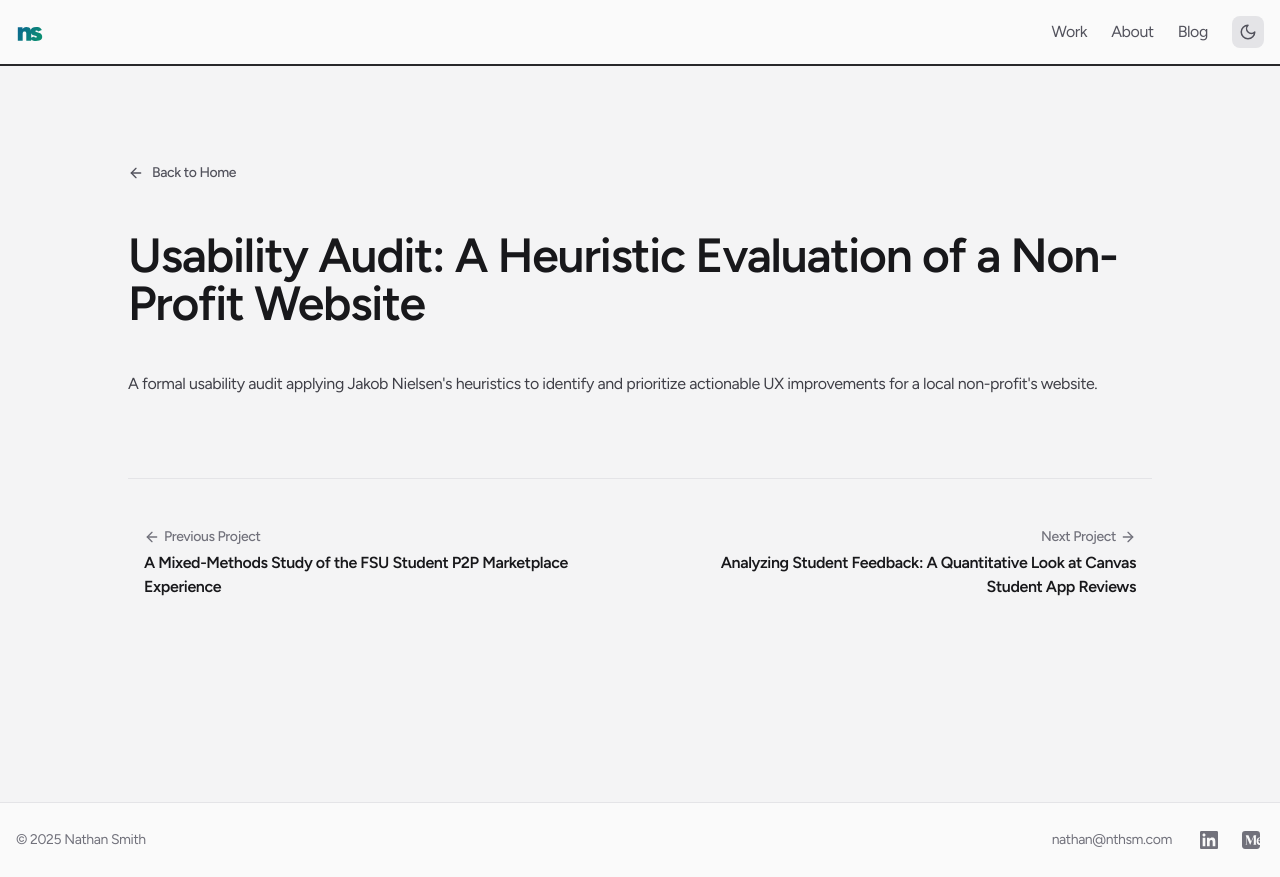
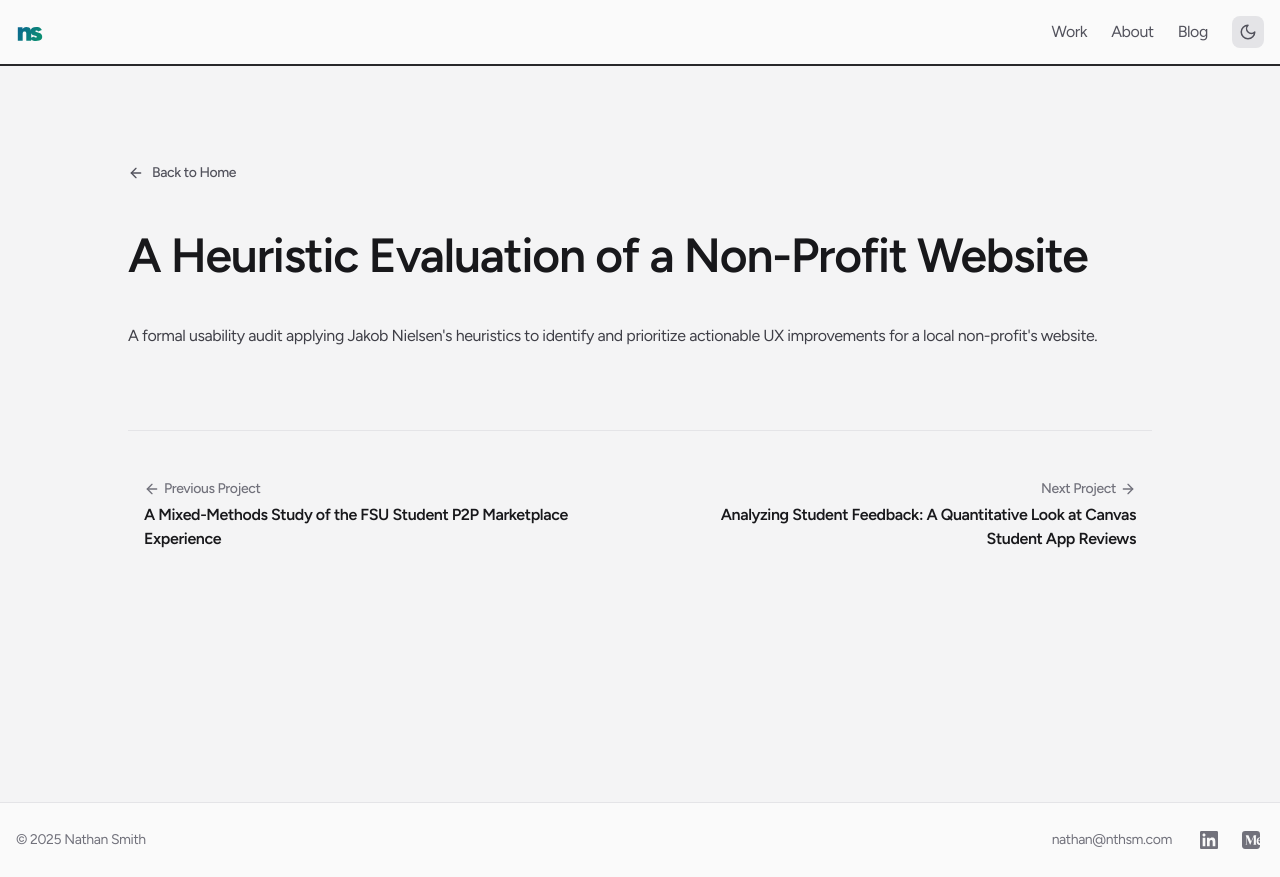
Before and after one commit to nthsm/portfolio, a Next.js app: page /its-meow-or-never in a window 1280 px wide. Built offline with nearby package versions, Linux system fonts and the light colour scheme.

Commit message:
Update page.mdx

```diff
--- a/app/(posts)/its-meow-or-never/page.mdx
+++ b/app/(posts)/its-meow-or-never/page.mdx
@@ -1,10 +1,10 @@
 ---
-title: "Usability Audit: A Heuristic Evaluation of a Non-Profit Website"
+title: "A Heuristic Evaluation of a Non-Profit Website"
 description: "A formal usability audit applying Jakob Nielsen's heuristics to identify and prioritize actionable UX improvements for a local non-profit's website."
 image: ''
 date: ''
 ---
 
-# Usability Audit: A Heuristic Evaluation of a Non-Profit Website
+# A Heuristic Evaluation of a Non-Profit Website
 
 A formal usability audit applying Jakob Nielsen's heuristics to identify and prioritize actionable UX improvements for a local non-profit's website.
```
